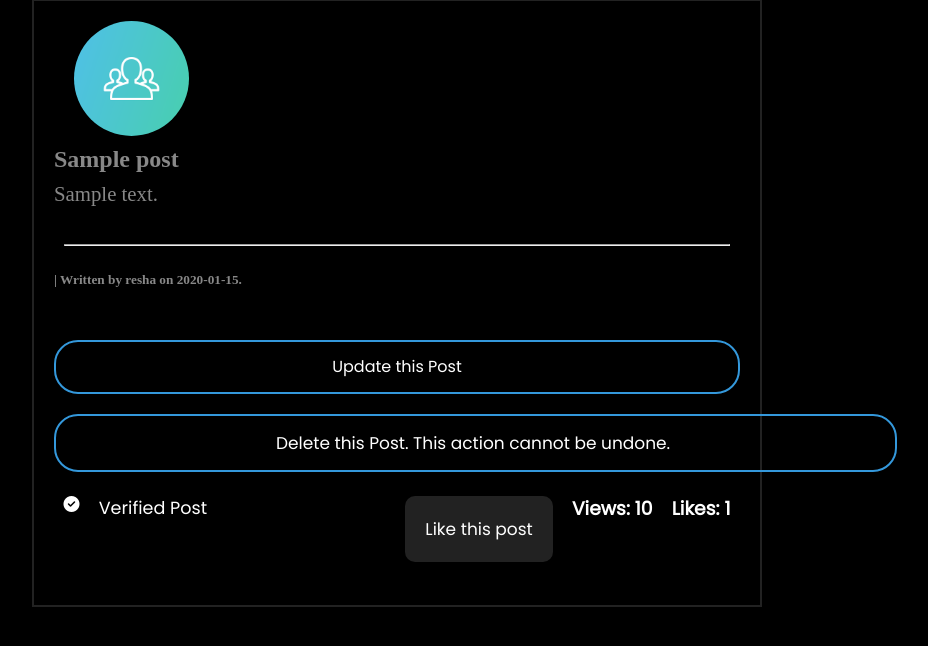
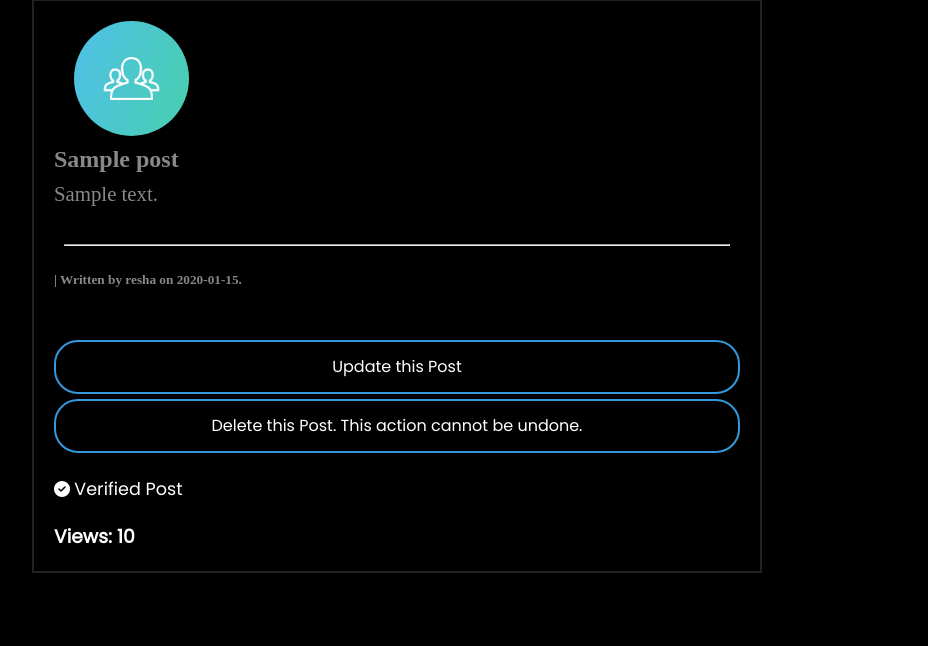
Before and after one commit to Whitespace404/Blog_Post_App, a Flask app: page /post/1/view in a window 1280 px wide. Shown: the part 83-729 px from the top of the page, without its empty margins (18-946 px from the left). Run offline with Flask 2, Linux system fonts and the light colour scheme; a user stored in the database is signed in; data comes from the database, SQL or seed files in the repository; both versions use the stored data as it was after the commit; tables that the repository leaves empty hold one stand-in row (values such as "Sample post"); one stand-in notice (Sample message) is shown; some libraries are stand-ins or nearby versions; some web fonts are replaced.

Commit message:
Confirm post deletion

```diff
--- a/flaskblog/models.py
+++ b/flaskblog/models.py
@@ -15,7 +15,8 @@ class User(db.Model, UserMixin):
     email = db.Column(db.String(120), unique=True, nullable=False)
     image_file = db.Column(db.String(20), nullable=False, default='default.jpg')
     password = db.Column(db.String(60), nullable=False)
-    liked_posts = db.Column(db.Text, default="No,posts,liked")
+    liked_posts = db.Column(db.Text, default="abcd,abcd")
+    subscribed_users = db.Column(db.Text, default='__FLASKBLOG_ADMIN__')
 
     posts = db.relationship('Post', backref='author', lazy=True)
 
--- a/flaskblog/routes.py
+++ b/flaskblog/routes.py
@@ -183,7 +183,7 @@ def update_post(post_id):
     return render_template("create_post.html", form=form, legend="Update Post")
 
 
-@app.route("/post/<int:post_id>/delete", methods=["POST"])
+@app.route("/post/<int:post_id>/delete", methods=["GET", "POST"])
 @login_required
 def delete_post(post_id):
     post = Post.query.get_or_404(post_id)
@@ -261,24 +261,13 @@ def validate_post(post_id):
 
     return render_template("verify_post.html", form=form, post=post)
 
+@app.route("/confirm_delete_post/<int:post_id>", methods=["GET", "POST"])
+@login_required
+def confirm_delete_post(post_id):
+    form = ConfirmDeleteForm()
+    post = Post.query.get_or_404(post_id)
 
+    if form.validate_on_submit():
+        return redirect(url_for("delete_post", post_id=post.id))
 
-@app.route("/like/<int:post_id>", methods=["POST"])
-def like_post(post_id):
-    post = Post.query.get_or_404(post_id)
-    user = User.query.filter_by(username=current_user.username).first()
-    liked_posts_user = user.liked_posts.split(', ')
-
-    for i in liked_posts_user:
-        if str(i) == str(post.id):
-            flash("You have already liked that post", "warning")
-            post.likes -= 1
-            return redirect(url_for("home"))
-    else:
-        post.likes += 1
-        user.liked_posts += f'{str(post.id)}, '
-        db.session.commit()
-
-        flash(f"You have liked the post titled-\
-             \"{post.title}\" successfully.", "success")
-    return redirect(url_for("post", post_id=post_id))
+    return render_template("confirm_post_deletion.html", form=form, post=post)
--- a/flaskblog/static/style.css
+++ b/flaskblog/static/style.css
@@ -455,6 +455,14 @@ input[type='submit']:hover{
   background-color: #eb8c34; /* Orange */
   color: white;
   text-align: center;
+  margin-left: 65px;
+}
+
+.alert-info {
+   padding: 20px;
+  background-color: #eb8c34; /* Orange */
+  color: white;
+  text-align: center;
   margin-left: 62px;
 }
 
@@ -589,6 +597,7 @@ input[type='submit']:hover{
 .viewpost-scroll:hover{
     color: black;
     padding: 13px;
+    transition: 2s linear;
 }
 
 .post-title{
@@ -722,16 +731,12 @@ select {
 .like-btn {
     padding: 20px;
     background: #222;
-    border-radius: 10px;
+    border-radius: 100vh;
     transition: .2s;
     text-align: center;
-    margin-left: 10rem;
+    margin: 2em;
     outline: none;
     border: none;
 }
+
 /***************************************************************/
-
-.post-info {
-    display: flex;
-    justify-content: space-around;
-}
--- a/flaskblog/templates/base.html
+++ b/flaskblog/templates/base.html
@@ -1,7 +1,6 @@
 <!DOCTYPE html>
 <html lang="en">
 <head>
-    <meta charset="UTF-8">
     <meta charset="UTF-8">
     <meta name="viewport" content="width=device-width, user-scalable=no, initial-scale=1.0, maximum-scale=1.0, minimum-scale=1.0">
     <meta http-equiv="X-UA-Compatible" content="ie=edge">
--- a/flaskblog/templates/post.html
+++ b/flaskblog/templates/post.html
@@ -15,13 +15,12 @@
     {% if post.author == current_user %}
       <div class="action-btn">
         <a href="{{ url_for('update_post', post_id=post.id) }}" class="button">Update this Post</a>
-        <form action="{{ url_for('delete_post', post_id=post.id )}}" method="POST">
-          <input type="submit" value="Delete this Post. This action cannot be undone. " class="danger-button">
-        </form>
+        <a href="{{ url_for('confirm_delete_post', post_id=post.id) }}" class="button">Delete this Post. This action cannot be undone. </a>
+<!--        <form action="{{ url_for('delete_post', post_id=post.id )}}" method="POST">-->
+<!--          <input type="submit" value="Delete this Post. This action cannot be undone. " class="danger-button">-->
+<!--        </form>-->
       </div>
     {% endif %}
-
-    <div class="post-info">
 
       {% if post.is_verified %}
         <i class="fas fa-check-circle"></i>
@@ -35,8 +34,7 @@
 
       {% if post.is_verified and validated %}
           <a href="#"> This post is already verified </a>
-          <a
-          href="{{ url_for('validate_post', post_id=post.id)}}"
+          <a href="{{ url_for('validate_post', post_id=post.id)}}"
           class="admin-validate-post"
           style="visibility: hidden;">
         Validate this post</a>
@@ -44,16 +42,8 @@
           <a href="{{ url_for('validate_post', post_id=post.id)}}"
           class="admin-validate-post" style="visibility: visible;">Validate this post</a>
       {% endif %}
-
-      <br><br>
-
-      <form action="{{ url_for('like_post', post_id=post.id) }}" method="POST">
-        <input type="submit" value="Like this post" class="like-btn" />
-      </form>
-
-
+    <div class="post-info">
       <h3>Views: {{ post.views }}</h3>
-      <h3>Likes: {{ post.likes }}</h3>
     </div>
 
   </article>
```
Also changed, not shown: flaskblog/forms.py (+23 -20 lines), flaskblog/templates/confirm_post_deletion.html (added, +25 -0 lines), flaskblog/templates/form.html (+42 -3 lines), flaskblog/templates/login.html (+6 -6 lines), flaskblog/templates/register.html (+5 -5 lines), README.md, flaskblog/site.db.
